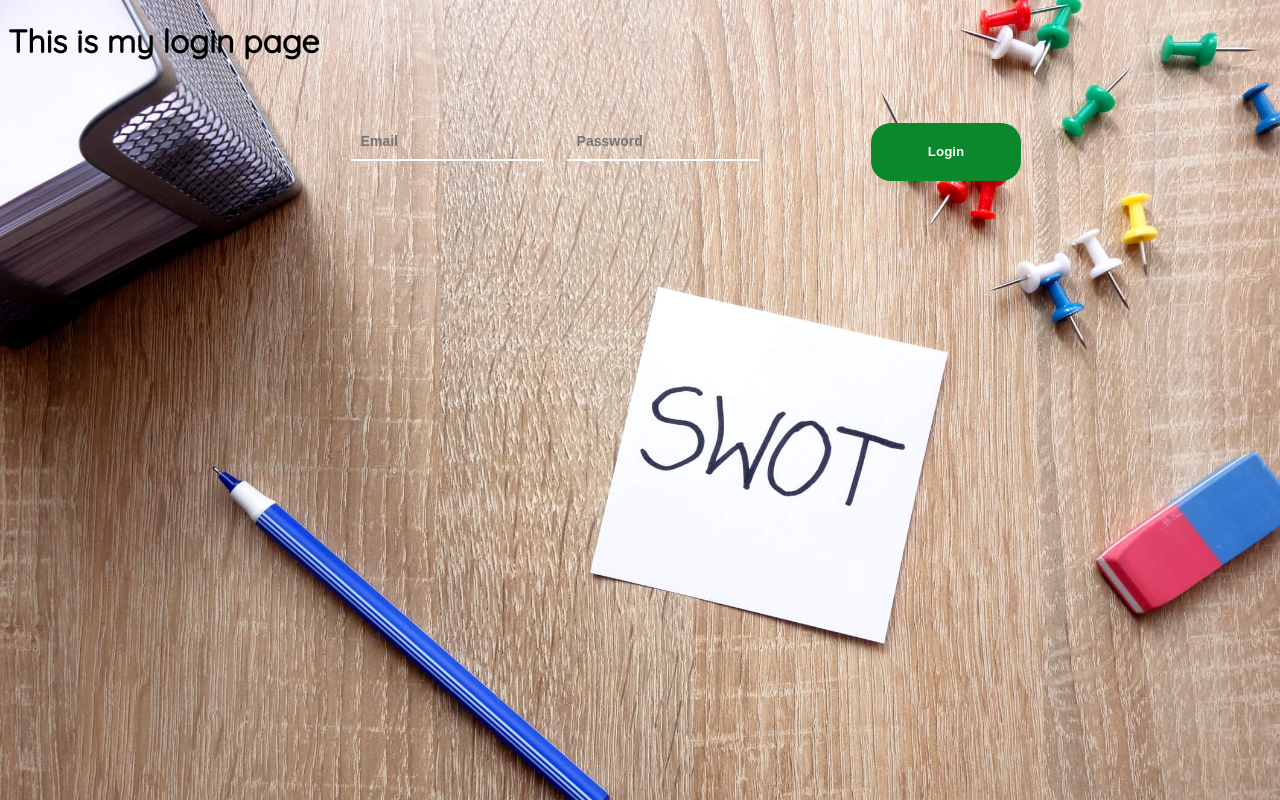
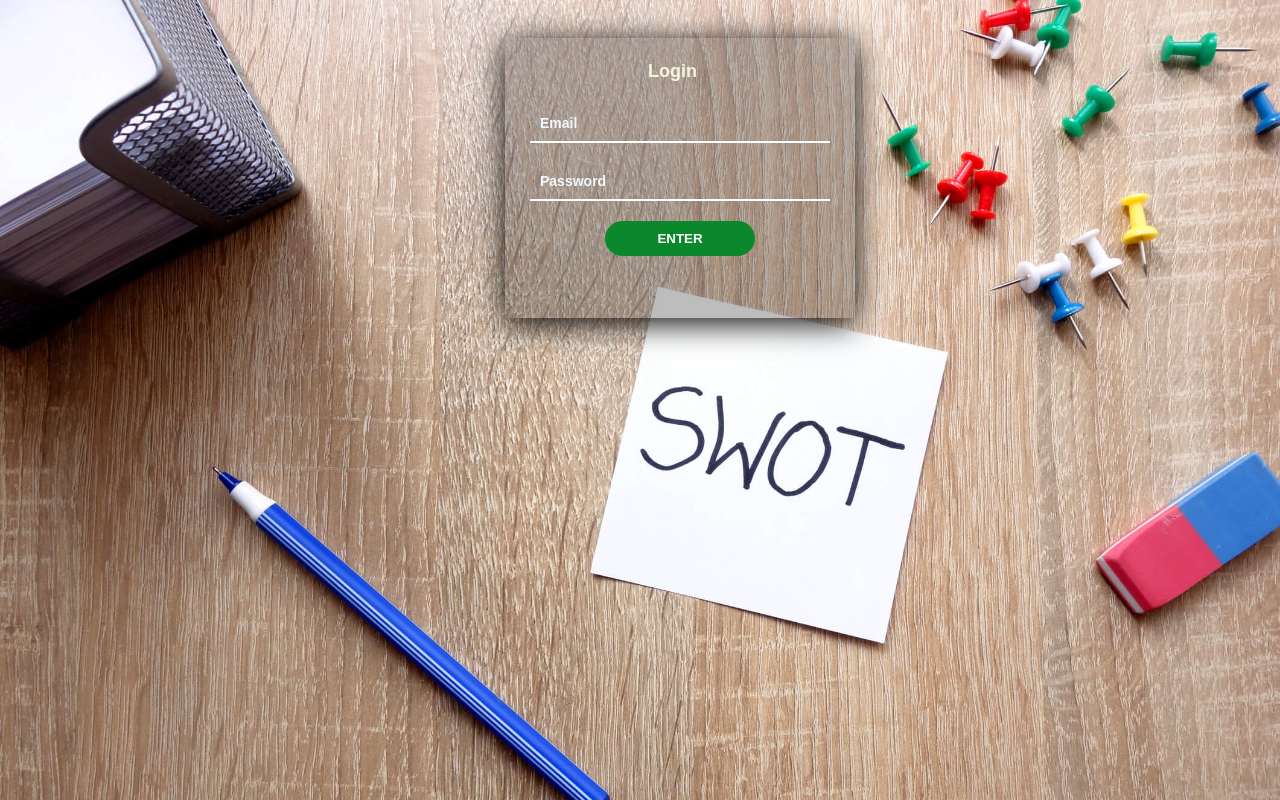
Before and after one commit to MatheusBenamor/M3-Project-CLIENT, a React (Create React App) app: page /login in a window 1280 px wide. Built offline with nearby package versions, Linux system fonts and the light colour scheme.

Commit message:
login form done

```diff
--- a/src/components/LoginForm.js
+++ b/src/components/LoginForm.js
@@ -1,12 +1,55 @@
 import React from "react";
-import '../styles/signup.css'
+import '../styles/signup.css';
 
 const LoginForm = () => {
 
     return (
       <>
+<div class="container">
+        <div class="form-login">
+          <div class="btn">
+            <button class="signUpBtn">Login</button>
+          </div>
+          <form class="signUp" action="" method="get">
+            <div class="formGroup">
+            </div>
+            <div class="formGroup">
+              <input
+                type="email"
+                placeholder="Email"
+                name="email"
+                required
+                autocomplete="off"
+              ></input>
+            </div>
+            <div class="formGroup">
+              <input
+                type="password"
+                id="password"
+                placeholder="Password"
+                required
+                autocomplete="off"
+              ></input>
+            </div>
+            <div class="formGroup"></div>
 
-      <form class="login" action="" method="get">
+            <button type="button" class="btn2">
+              ENTER
+            </button>
+
+          </form>
+        </div>
+      </div>
+
+
+
+        </>
+    );
+  };
+
+  export default LoginForm;
+
+  /*<form class="login" action="" method="get">
 
         <div class="formGroup">
           <input type="email" placeholder="Email" name="email" required autocomplete="off"></input>
@@ -19,11 +62,4 @@ const LoginForm = () => {
           <button type="button" class="btn2">Login</button>
         </div>
 
-      </form>
-
-
-        </>
-    );
-  };
-
-  export default LoginForm;
+      </form>*/
--- a/src/pages/Login.js
+++ b/src/pages/Login.js
@@ -8,7 +8,6 @@ import LoginForm from '../components/LoginForm'
 const Login = () => {
     return (
       <>
-        <h1> This is my login page </h1>
         <div className='cont-info'><LoginForm></LoginForm></div>
       </>
     )
--- a/src/styles/signup.css
+++ b/src/styles/signup.css
@@ -12,6 +12,18 @@
     align-items:center !important;
 
   }
+.form-login{
+  width: 350px;
+    height: 280px;
+    background-color: rgba(41, 39, 39, 0.3);
+    box-shadow: 0 5px 30px black;
+    margin-top: 30px;
+}
+
+.form-login ::placeholder{
+  color: aliceblue;
+}
+
   .form-signup{
     width: 350px;
     height: 430px;
```
